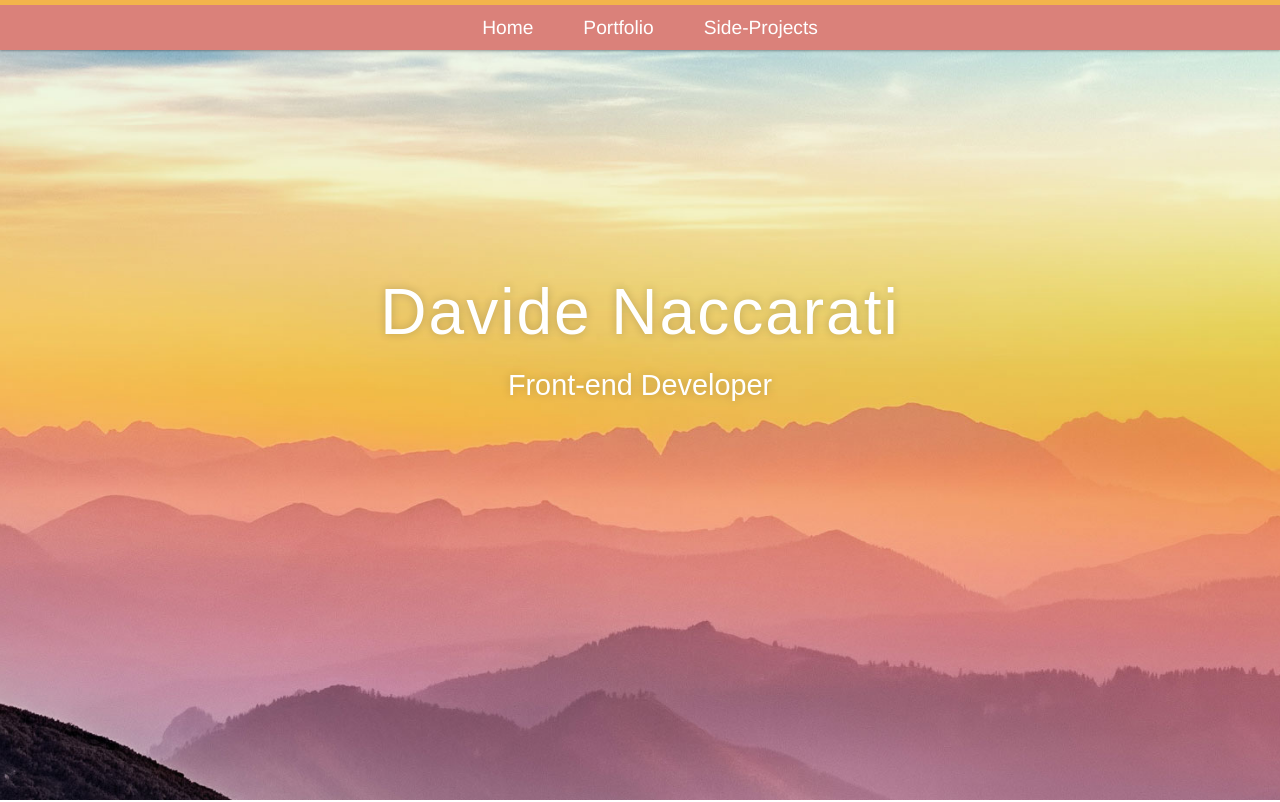
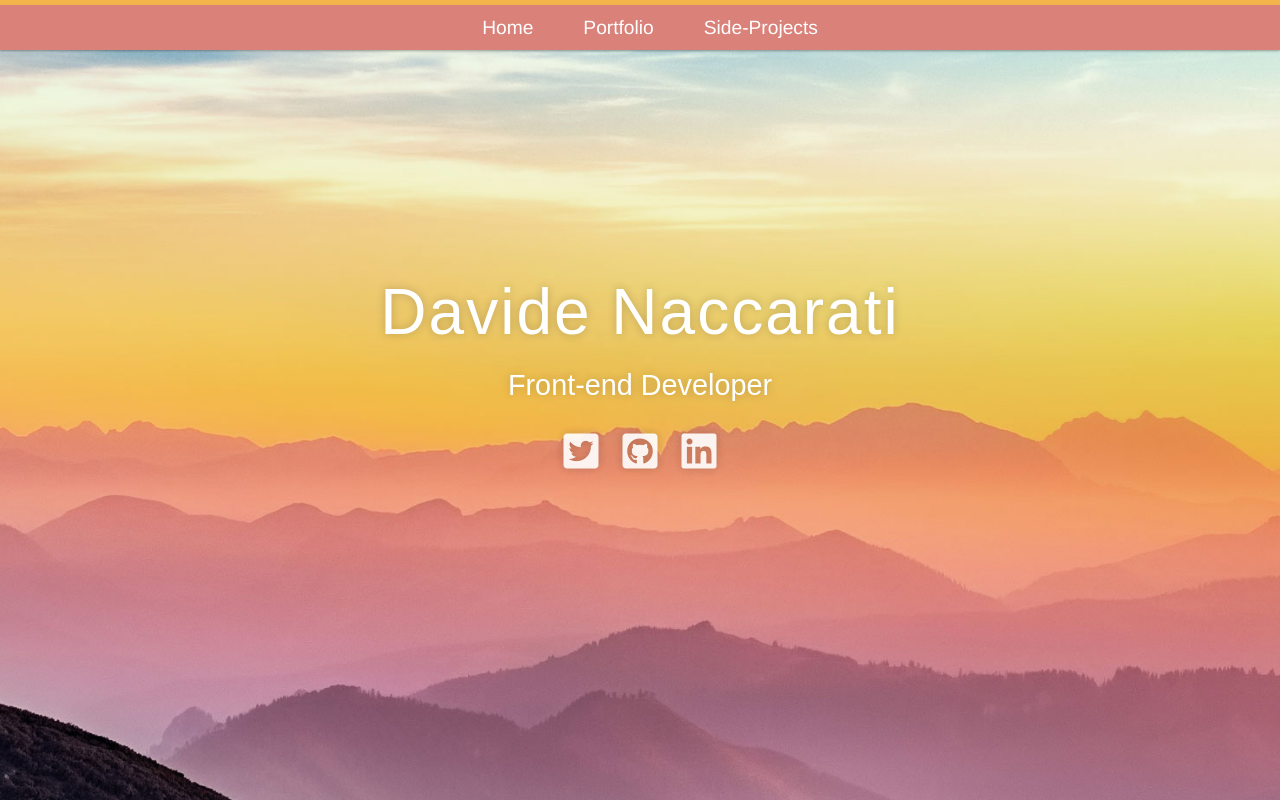
Before and after one commit to Banjer71/portfolio, a React (Create React App) app: page /#/ in a window 1280 px wide. Shown: the top 802 px of the page. Built offline with nearby package versions, Linux system fonts and the light colour scheme.

Commit message:
add social media component to the header

```diff
--- a/src/App.css
+++ b/src/App.css
@@ -9,6 +9,7 @@
 @import url('./components/menubar/menubar.css');
 @import url('./components/home/home.css');
 @import url('./components/sideProjects/sideProjects.css');
+@import url('./components/socialMedia/socialMedia.css');
 
 * {
   margin: 0;
--- a/src/components/header/Header.js
+++ b/src/components/header/Header.js
@@ -1,5 +1,5 @@
 import React from 'react'
-// import MenuBar from '../menubar/MenuBar'
+import SocialMedia from '../socialMedia/SocialMedia';
 
 
 function Navbar() {
@@ -9,7 +9,11 @@ function Navbar() {
                 <div className="container">
                     <h1>Davide Naccarati</h1>
                     <p className='sub-title'>Front-end Developer</p>
-                    {/* <input type="checkbox" id="nav-toggle" class="nav-toggle"></input> */}
+                    <SocialMedia
+                        twitter='https://twitter.com/Banjerkid'
+                        github='https://github.com/Banjer71'
+                        linkedin='https://www.linkedin.com/in/davide-naccarati-877b9821/'
+                        />
                 </div>
             </header>
 
--- a/src/components/home/Home.js
+++ b/src/components/home/Home.js
@@ -1,5 +1,6 @@
 import React from 'react'
 import Header from '../header/Header'
+import SocialMedia from '../socialMedia/SocialMedia'
 
 
 function home() {
@@ -17,11 +18,11 @@ function home() {
                     <h3>Passionate and motivated front-end developer with one year of experience as a freelance.</h3>
                     <p>I love creating websites and web-applications. I have been self-taught for about a year and recently I decided to attend a coding bootcamp focus on JavaScript and ReactJs.</p>
                     <p>At the moment I am working as freelance rebuilding some of the works I made last years. I would like to put in practice what I learnt during the bootcamp.</p>
-                    <ul className="media-home">
-                        <li><a href="https://twitter.com/Banjerkid" target="_alt"><i className="fab fa-twitter-square"></i></a></li>
-                        <li><a href="https://github.com/Banjer71" target="_alt"><i className="fab fa-github-square"></i></a></li>
-                        <li><a href="https://www.linkedin.com/in/davide-naccarati-877b9821/" target="_alt"><i className="fab fa-linkedin"></i></a></li>
-                    </ul>
+                    <SocialMedia
+                        twitter='https://twitter.com/Banjerkid'
+                        github='https://github.com/Banjer71'
+                        linkedin='https://www.linkedin.com/in/davide-naccarati-877b9821/'
+                        />
                 </div>
                 <div className="card">
                     <h3 className='card-tech'>Technlogies</h3>
--- a/src/components/main/Main.js
+++ b/src/components/main/Main.js
@@ -1,5 +1,6 @@
 import React from 'react'
 import Card from '../cards/Card'
+import SocialMedia from '../socialMedia/SocialMedia'
 
 function Main() {
 
@@ -13,11 +14,11 @@ function Main() {
                     <h3><em>Projects, Case Studies </em></h3>
                     <p>In this section there are all the projects I have done so far. Some of them are projects I rebuilt after switching my career one year ago to become a Front-end developer.
                     In the past years I built a few projects in wordpress using free templates and my goal is to rebuild them by using the new technologies I am learning and practicing at the moment.</p>
-                    <ul className="media">
-                        <li><a href="https://twitter.com/Banjerkid" target="_alt"><i className="fab fa-twitter-square"></i></a></li>
-                        <li><a href="https://github.com/Banjer71" target="_alt"><i className="fab fa-github-square"></i></a></li>
-                        <li><a href="https://www.linkedin.com/in/davide-naccarati-877b9821/" target="_alt"><i className="fab fa-linkedin"></i></a></li>
-                    </ul>
+                    <SocialMedia
+                        twitter='https://twitter.com/Banjerkid'
+                        github='https://github.com/Banjer71'
+                        linkedin='https://www.linkedin.com/in/davide-naccarati-877b9821/'
+                        />
                 </div>
 
                 <Card className='image-bg sv'
--- /dev/null
+++ b/src/components/socialMedia/SocialMedia.js
@@ -0,0 +1,15 @@
+import React from 'react';
+
+
+function SocialMedia(props) {
+    return (
+        <ul className="media">
+                        <li><a href={props.twitter} target="_alt" rel="noopener noreferrer"><i className="fab fa-twitter-square"></i></a></li>
+                        <li><a href={props.github} target="_alt" rel="noopener noreferrer"><i className="fab fa-github-square"></i></a></li>
+                        <li><a href={props.linkedin} target="_alt" rel="noopener noreferrer"><i className="fab fa-linkedin"></i></a></li>
+                    </ul>
+    );
+}
+
+
+export default SocialMedia
--- /dev/null
+++ b/src/components/socialMedia/socialMedia.css
@@ -0,0 +1,27 @@
+/* @media (min-width: 768px) {
+
+    .App-header .media {
+        justify-content: center;
+
+    }
+
+    .App-header .media i {
+        font-size: 2.5rem;
+        color: #fff;
+        margin: 10px;
+        opacity: 0.9;
+    }
+
+} */
+
+.App-header .media {
+    justify-content: center;
+
+}
+
+.App-header .media i {
+    font-size: 2.5rem;
+    color: #fff;
+    margin: 12px;
+    opacity: 0.9;
+}
```
